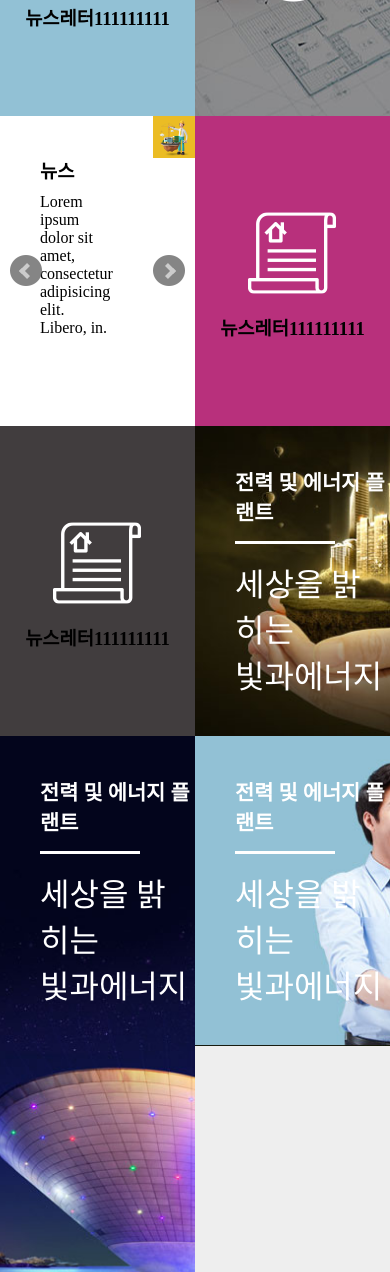
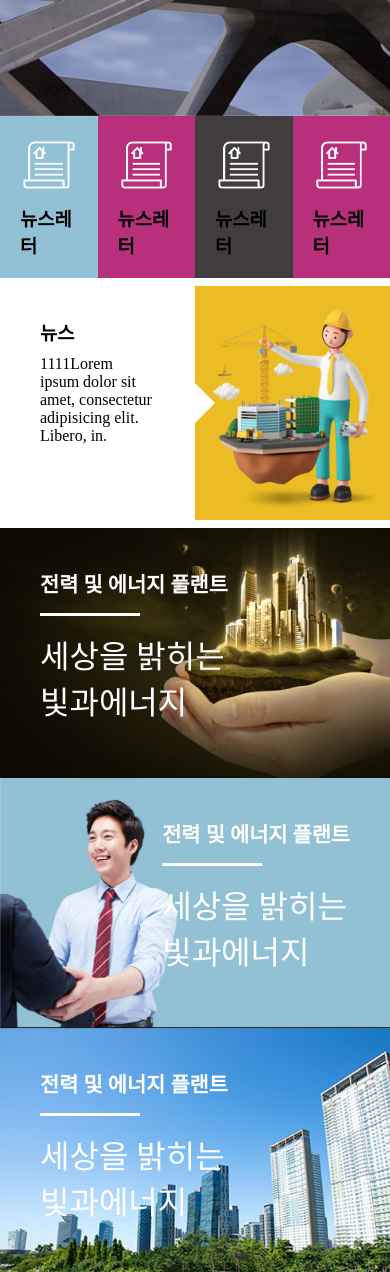
Before and after one commit to hanyong5/2022web_site, a plain HTML site: page 06company/index.html in a window 390 px wide. Shown: the part 728-2000 px from the top of the page. Drawn offline with nearby package versions, Linux system fonts and the light colour scheme.

Commit message:
company v5

```diff
--- a/06company/css/style.css
+++ b/06company/css/style.css
@@ -163,7 +163,7 @@
 }
 .sItems .txt{padding: 40px;}
 .sItems .txt h3{margin-bottom: 10px;}
-.sBtn{position: absolute;bottom: 40px;display: flex;gap:5px;left: 190px;}
+.sBtn{position: absolute;bottom: 40px;display: flex;gap:5px;left: 190px;cursor: pointer;}
 
 
 .txt-card h4{font-size: 1.3em;}
@@ -186,11 +186,51 @@
 }
 
 @media (max-width: 1199px) {
-    .container{width: 100%;}
+
+.container{width: 100%;}
+.contents{margin-top:0px;}
+.contents>ul>li:nth-child(1){order:1}
+.contents>ul>li:nth-child(4){order:2}
+.contents>ul>li:nth-child(5){order:3}
+.contents>ul>li:nth-child(9){order:4}
+
+.contents>ul>li:nth-child(1),
+.contents>ul>li:nth-child(4),
+.contents>ul>li:nth-child(5),
+.contents>ul>li:nth-child(9){
+    height: initial;padding:20px
+}
+.contents>ul>li:nth-child(1) img,
+.contents>ul>li:nth-child(4) img,
+.contents>ul>li:nth-child(5) img,
+.contents>ul>li:nth-child(9) img{
+    width: 100%;
+}
+
+
+
+.contents>ul>li:nth-child(2),
+.contents>ul>li:nth-child(7),
+.contents>ul>li:nth-child(10)
+{display: none;}
+
+.contents>ul>li:nth-child(11){ position:relative}
+
+.sItems .sTxt,.sItems .sImg{}
+.sItems .sTxt{position: relative;z-index: 1;}
+.sItems .sImg{position: relative;overflow: hidden;}
+.sItems .sImg img{
+   position: absolute;
+   left: 50%;top: 50%;
+   transform: translate(-50%,-50%) scale(1.6);
+}
+.sBtn{left: 40px;}
+
 }
 
 @media (max-width: 991px) {
     .navbar>ul>li>a{padding: 20px 15px;}
+
 }
 
 @media (max-width: 767px) {
@@ -216,10 +256,42 @@
         background: #000;
         opacity: 0.5;
     }
+
+    .contents>ul>li:nth-child(3){
+        width: 100%;
+        flex-basis: auto;
+    }
+    .sItems .sTxt,.sItems .sImg{flex-grow:1}
+    .sItems .sImg img{
+        transform: translate(-50%,-50%) scale(1.2);
+     }
+
+     .contents>ul>li:nth-child(6),
+     .contents>ul>li:nth-child(8),
+     .contents>ul>li:nth-child(11){
+        width: 100%;
+        flex-basis: auto;
+        height:280px ;
+     }
+
 }
 
 @media (max-width: 575px) {
+    .contents>ul>li:nth-child(3){height: 250px;}
+    .sItems .sTxt,.sItems .sImg{height: 250px;}
+    .sBtn{display: none;}
+    .contents>ul>li:nth-child(6),
+     .contents>ul>li:nth-child(8),
+     .contents>ul>li:nth-child(11){
+        height:250px ;
+     }
 
+     .contents>ul>li:nth-child(8){
+        transform:rotateY(180deg);
+     }
+     .contents>ul>li:nth-child(8) .txt-card{
+        transform:rotateY(180deg);
+     }
 }
 
 
--- a/06company/index.html
+++ b/06company/index.html
@@ -13,8 +13,16 @@
     <script src="js/jquery.bxslider.js"></script>
     <script>
         $(function(){
-            $(".slider").bxSlider({
-                mode:"fade"
+            let slide = $(".slider").bxSlider({
+                mode:"fade",
+                controls:false
+            })
+
+            $(".prev").click(function(){
+                slide.goToPrevSlide();
+            })
+            $(".next").click(function(){
+                slide.goToNextSlide();
             })
         })
     </script>
@@ -98,7 +106,7 @@
             <li onclick="location.href='sub01_01.html'">
                 <div>
                     <img src="images/icon01_01.png" alt="">
-                    <h3>뉴스레터111111111</h3>
+                    <h3>뉴스레터</h3>
                 </div>
             </li>
             <li>
@@ -111,7 +119,7 @@
                             <div class="sTxt">
                                 <div class="txt">
                                     <h3>뉴스</h3>
-                                    <p>Lorem ipsum dolor sit amet, consectetur adipisicing elit. Libero, in.</p>
+                                    <p>1111Lorem ipsum dolor sit amet, consectetur adipisicing elit. Libero, in.</p>
                                 </div>
                             </div>
                             <div class="sImg"><img src="images/img01_02.jpg" alt=""></div>
@@ -122,10 +130,10 @@
                             <div class="sTxt">
                                 <div class="txt">
                                     <h3>뉴스</h3>
-                                    <p>Lorem ipsum dolor sit amet, consectetur adipisicing elit. Libero, in.</p>
+                                    <p>333Lorem ipsum dolor sit amet, consectetur adipisicing elit. Libero, in.</p>
                                 </div>
                             </div>
-                            <div class="sImg"><img src="images/img01_02.jpg" alt=""></div>
+                            <div class="sImg"><img src="images/img01_01.jpg" alt=""></div>
                         </div>
                     </li>
                     <li class="sItems">
@@ -133,7 +141,7 @@
                             <div class="sTxt">
                                 <div class="txt">
                                     <h3>뉴스</h3>
-                                    <p>Lorem ipsum dolor sit amet, consectetur adipisicing elit. Libero, in.</p>
+                                    <p>11111Lorem ipsum dolor sit amet, consectetur adipisicing elit. Libero, in.</p>
                                 </div>
                             </div>
                             <div class="sImg"><img src="images/img01_02.jpg" alt=""></div>
@@ -149,13 +157,13 @@
             <li>
                 <div>
                     <img src="images/icon01_01.png" alt="">
-                    <h3>뉴스레터111111111</h3>
+                    <h3>뉴스레터</h3>
                 </div>
             </li>
             <li>
                 <div>
                     <img src="images/icon01_01.png" alt="">
-                    <h3>뉴스레터111111111</h3>
+                    <h3>뉴스레터</h3>
                 </div>
             </li>
             <li style="background-image: url(images/img01_03.jpg);">
@@ -179,13 +187,13 @@
             <li >
                 <div>
                     <img src="images/icon01_01.png" alt="">
-                    <h3>뉴스레터111111111</h3>
+                    <h3>뉴스레터</h3>
                 </div>
             </li>
             <li>
                 <div>
                     <img src="images/icon01_01.png" alt="">
-                    <h3>뉴스레터111111111</h3>
+                    <h3>뉴스레터</h3>
                 </div>
             </li>
             <li style="background-image: url(images/img01_05.jpg);">
```
